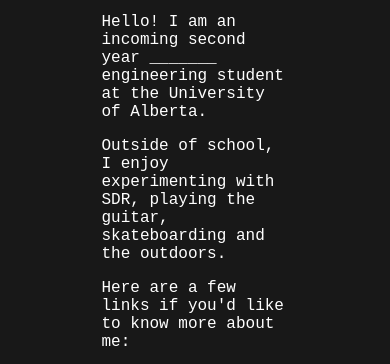
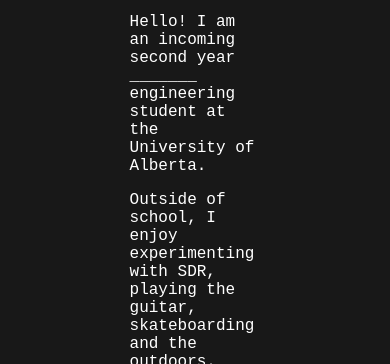
Before and after one commit to samldr/samldr.github.io, a plain HTML site: page index.html in a window 390 px wide. Shown: the part 202-566 px from the top of the page. Drawn offline with Linux system fonts and the light colour scheme.

Commit message:
fixed style.css

```diff
--- a/style.css
+++ b/style.css
@@ -20,12 +20,6 @@
     margin: auto;
     width: 35%;
     padding: 10px;
-}
-
-@media (max-width: 600px) {
-    .body-par{
-        width: 50%;
-    }
 }
 
 .nav {
```
